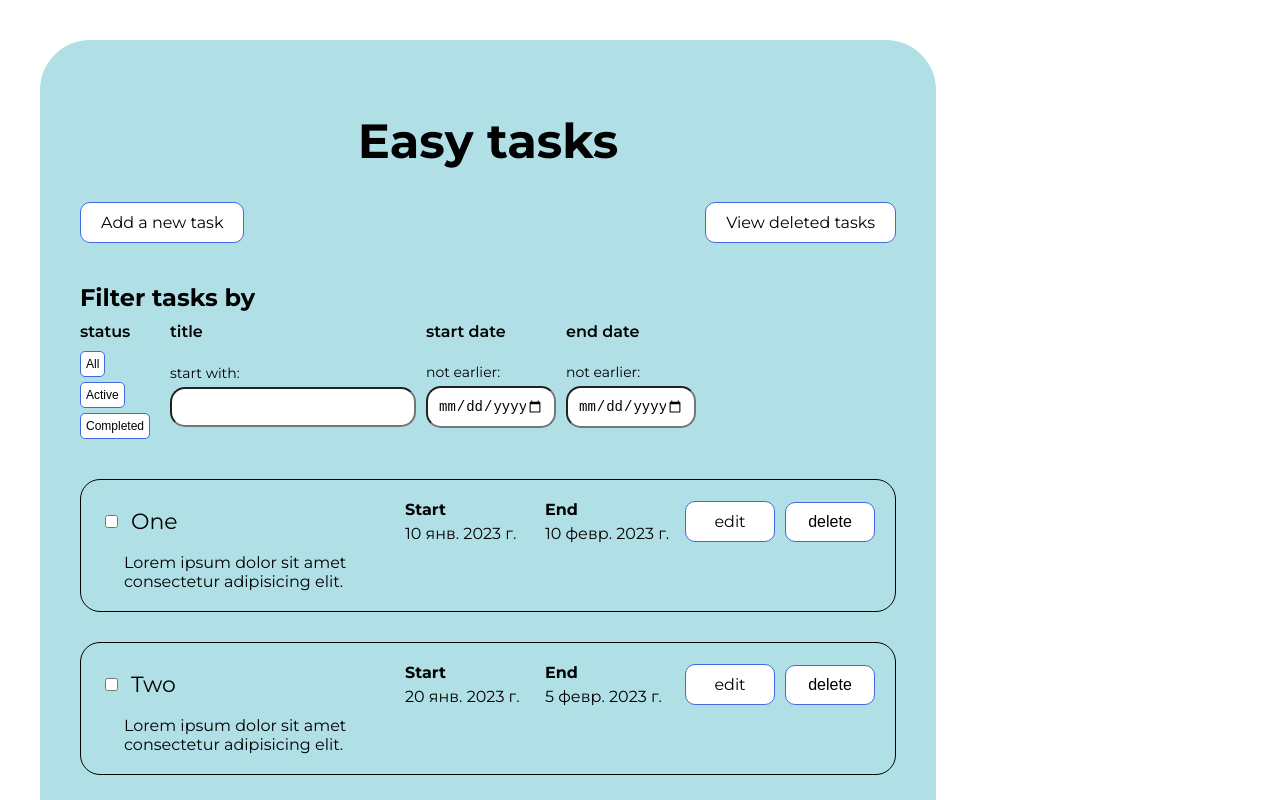
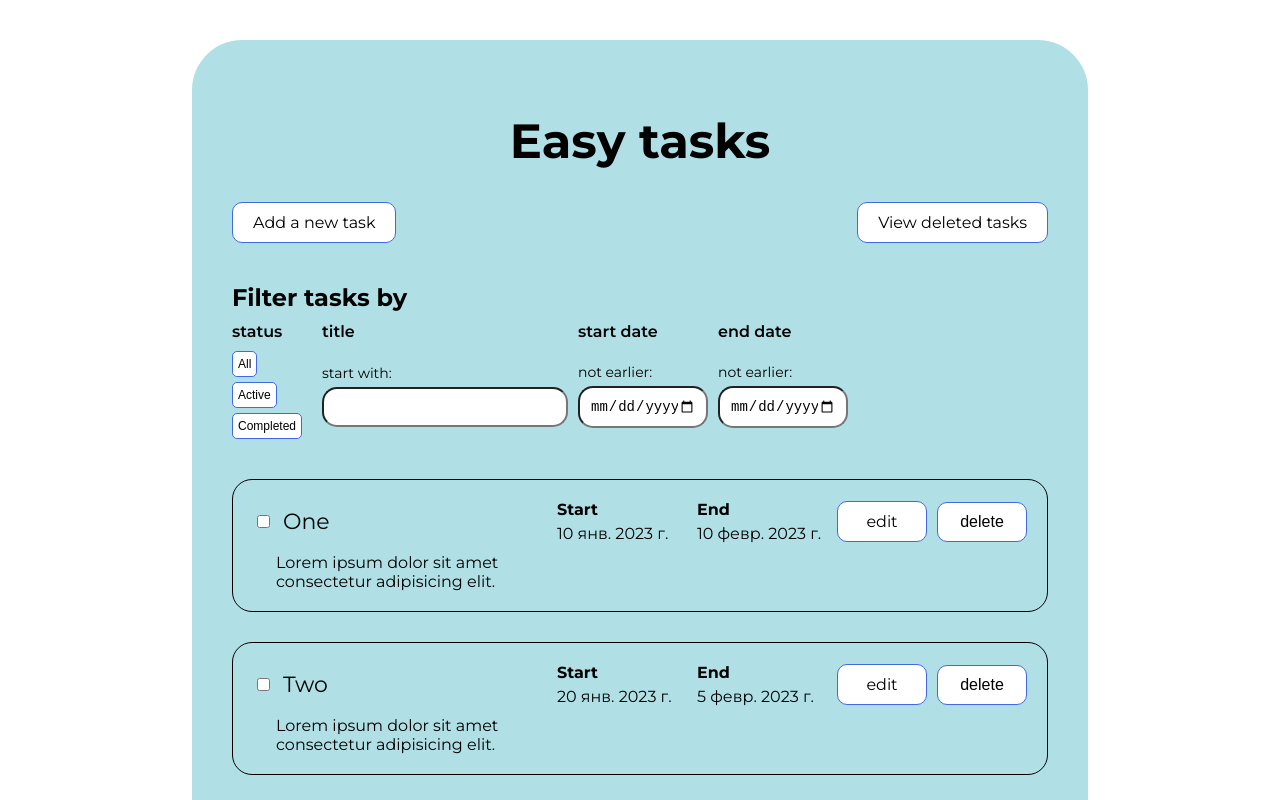
Before and after one commit to iamdejar/todo-list-react, a React (Create React App) app: page / in a window 1280 px wide. Shown: the top 800 px of the page. Built offline with nearby package versions, Linux system fonts and the light colour scheme.

Commit message:
fix: fix in styles

```diff
--- a/src/App.scss
+++ b/src/App.scss
@@ -4,14 +4,13 @@
   box-sizing: border-box;
 }
 
-#root {
-  width: 100%;
-}
-
 body {
   margin: 0;
   font-family: 'Montserrat', sans-serif;
+}
 
+#root {
+  width: 100vw;
   min-height: 100vh;
 
   display: flex;
@@ -22,7 +21,7 @@ body {
 .todolist-body {
   background-color: powderblue;
 
-  min-height: 50vh;
+  min-height: 100vh;
   width: 100%;
   max-width: 100vw;
 
@@ -30,6 +29,7 @@ body {
 
   @media (min-width: 768px) {
     width: calc(100% - 80px);
+    min-height: 50vh;
     margin: 40px;
     padding: 40px;
     border-radius: 50px;
--- a/src/components/TaskForm/TaskForm.module.scss
+++ b/src/components/TaskForm/TaskForm.module.scss
@@ -2,6 +2,12 @@
   display: flex;
   flex-wrap: wrap;
   gap: 10px;
+
+  input[type=submit] {
+    @media (max-width: 1023px) {
+      width: 100%;
+    }
+  }
 }
 
 .input {
@@ -13,9 +19,13 @@
 }
 
 .inputDate {
-  width: calc(50% - 50px);
+  width: calc(50% - 5px);
   padding: 10px 20px;
 
   border-radius: 15px;
   font-size: 16px;
+
+  @media (min-width: 1024px) {
+    width: calc(50% - 50px);
+  }
 }
```
